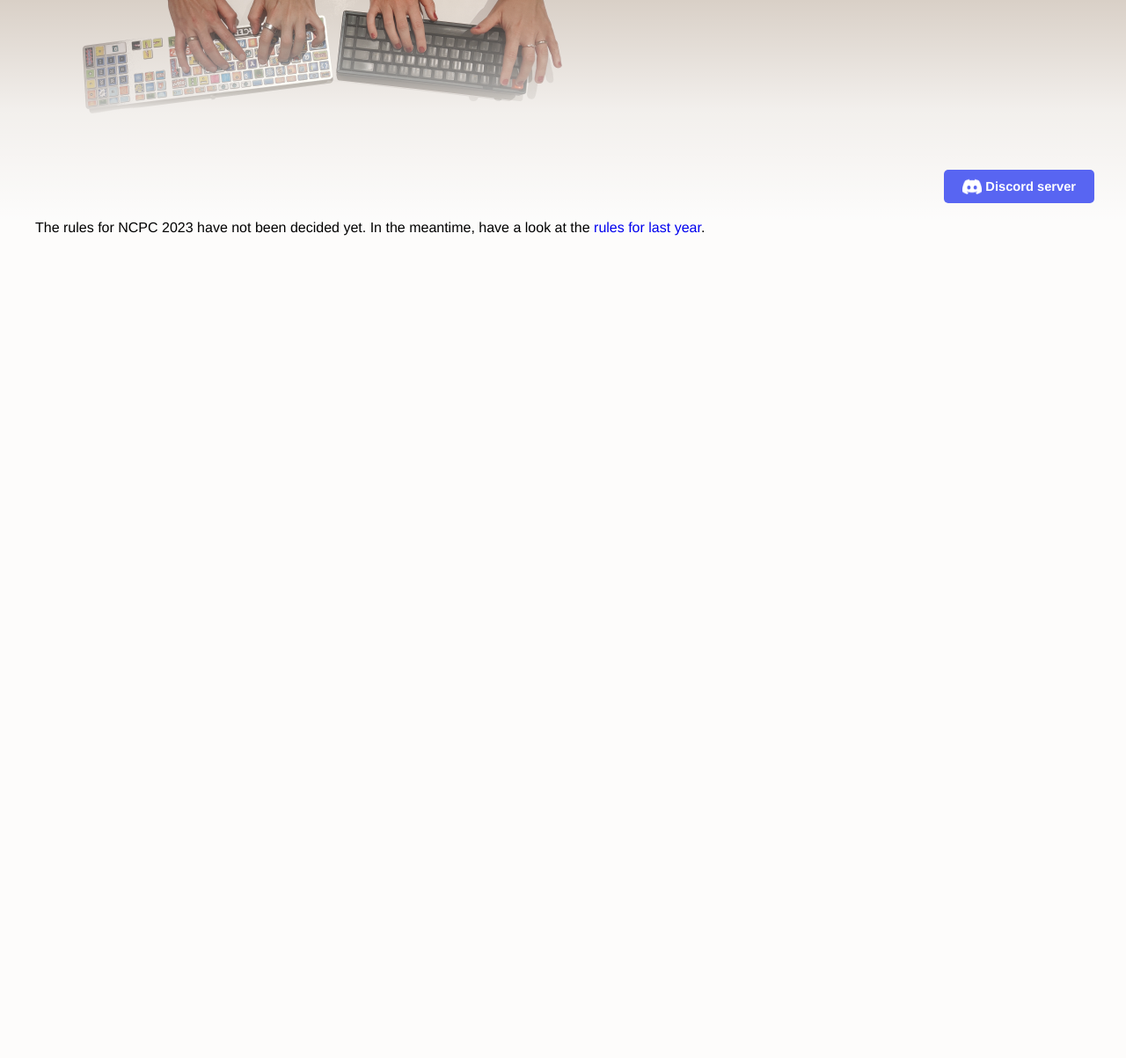
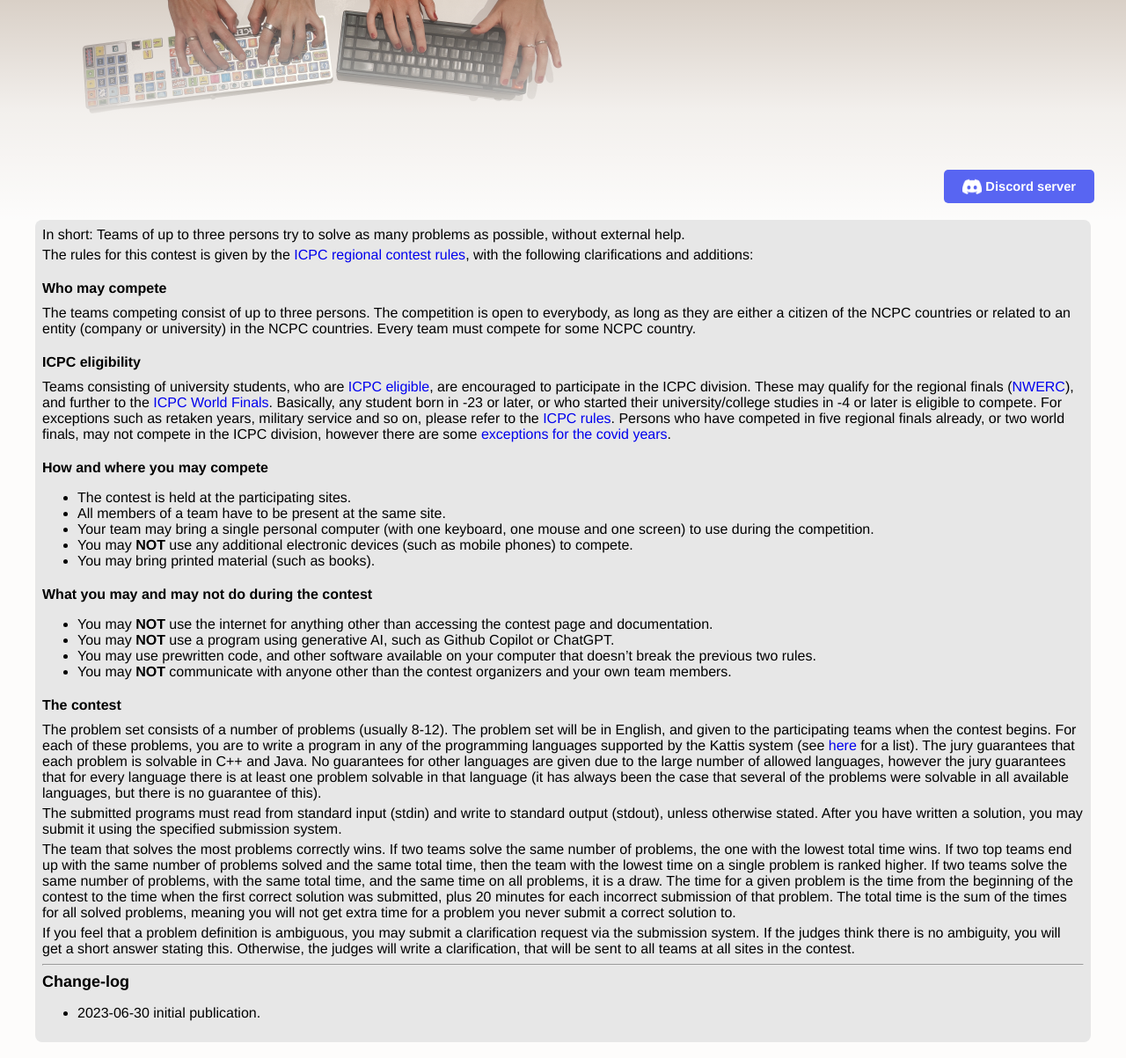
Before and after one commit to icpc/ncpc-web, a Jekyll site: the page built from ncpc2023/rules.md, in a window 1280 px wide. Shown: the whole page at 88% size. Built offline with Jekyll 4.4.1, drawn with Linux system fonts in a browser that asks for light colours; our own code applies the rules of GitHub Pages for plain Markdown files; before the commit the page ends 900 px from its top, so only the background shows below that.

Commit message:
[2023] add rules

```diff
--- a/ncpc2023/rules.md
+++ b/ncpc2023/rules.md
@@ -1 +1,68 @@
-The rules for NCPC 2023 have not been decided yet. In the meantime, have a look at the [rules for last year](/ncpc2022/#rules).
+<div class="rules-section" >
+
+<p>
+  In short: Teams of up to three persons try to solve as many problems as possible, without external help.
+</p>
+
+<p>
+  The rules for this contest is given by the
+  [ICPC regional contest rules](http://icpc.global/regionals/rules),
+  with the following clarifications and additions:
+</p>
+
+<h4>Who may compete</h4>
+<p>
+  The teams competing consist of up to three persons.
+  The competition is open to everybody, as long as they are either a citizen of the NCPC countries or related to an
+  entity (company or university) in the NCPC countries.
+  Every team must compete for some NCPC country.
+</p>
+
+<h4>ICPC eligibility</h4>
+<p>
+  Teams consisting of university students, who are [ICPC eligible](https://icpc.global/regionals/rules), are encouraged to participate in the ICPC division. These may qualify for the regional finals
+  ([NWERC](https://nwerc.eu)), and further to the [ICPC World Finals](https://icpc.global).
+  Basically, any student born in {{ page.year | minus: 23 }} or later, or who started their university/college studies in {{ page.year | minus: 4 }} or later is eligible to compete.
+  For exceptions such as retaken years, military service and so on, please refer to the [ICPC rules](https://icpc.global/regionals/rules).
+  Persons who have competed in five regional finals already, or two world finals, may not compete in the ICPC division, however there are some [exceptions for the covid years](https://icpc.global/regionals/rules).
+</p>
+
+#### How and where you may compete
+
+- The contest is held at the participating sites.
+- All members of a team have to be present at the same site.
+- Your team may bring a single personal computer (with one keyboard, one mouse and one screen) to use during the competition.
+- You may **NOT** use any additional electronic devices (such as mobile phones) to compete.
+- You may bring printed material (such as books).
+
+
+#### What you may and may not do during the contest
+
+- You may **NOT** use the internet for anything other than accessing the contest page and documentation.
+- You may **NOT** use a program using generative AI, such as Github Copilot or ChatGPT.
+- You may use prewritten code, and other software available on your computer that doesn't break the previous two rules.
+- You may **NOT** communicate with anyone other than the contest organizers and your own team members.
+
+#### The contest
+
+The problem set consists of a number of problems (usually 8-12). The problem set will be in English, and given to the participating teams when the contest begins. For each of these problems, you are to write a program in any of the programming languages supported by the Kattis system (see <a href="https://open.kattis.com/help">here</a> for a list).  The jury guarantees that each problem is solvable in C++ and Java. No guarantees for other languages are given due to the large number of allowed languages, however the jury guarantees that for every language there is at least one problem solvable in that language (it has always been the case that several of the problems were solvable in all available languages, but there is no guarantee of this).
+
+The submitted programs must read from standard input (stdin) and write to standard output (stdout), unless otherwise stated. After you have written a solution, you may submit it using the specified submission system.
+
+The team that solves the most problems correctly wins. If two teams solve the same number of problems, the one with the lowest total time wins. If two top teams end up with the same number of problems solved and the same total time, then the team with
+the lowest time on a single problem is ranked higher. If two teams solve the same number of problems, with the same total time, and the same time on all problems, it is a draw. The time for a given problem is the time from the beginning of
+the contest to the time when the first correct solution was submitted, plus 20 minutes for each incorrect submission of that problem. The total time is the sum of the times for all solved problems, meaning you will not get extra time for a
+problem you never submit a correct solution to.
+
+
+If you feel that a problem definition is ambiguous, you may submit a clarification request via the submission system. If the judges think there is no ambiguity, you will get a short answer stating this. Otherwise, the judges will write a clarification,
+that will be sent to all teams at all sites in the contest.
+
+
+<hr />
+
+### Change-log
+
+- 2023-06-30 initial publication.
+
+</div>
```
